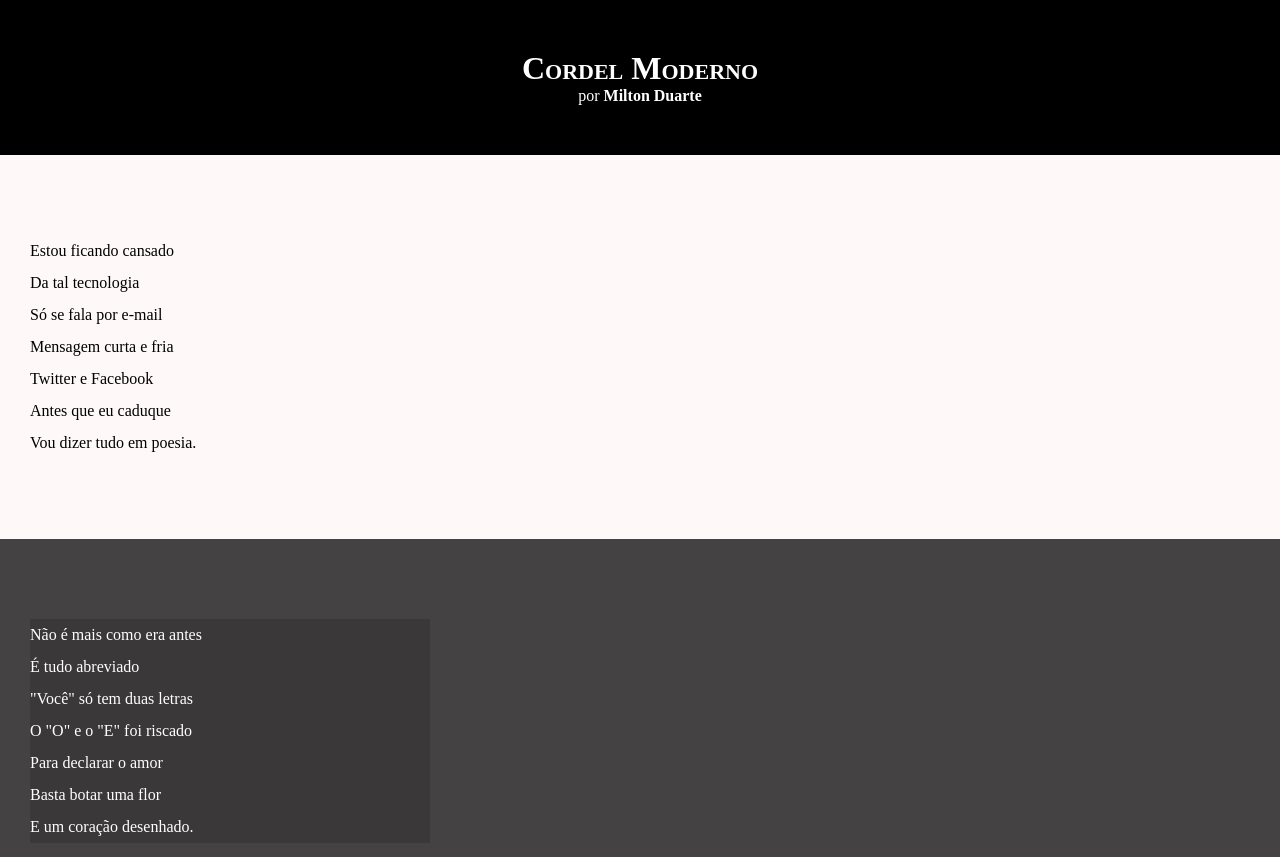
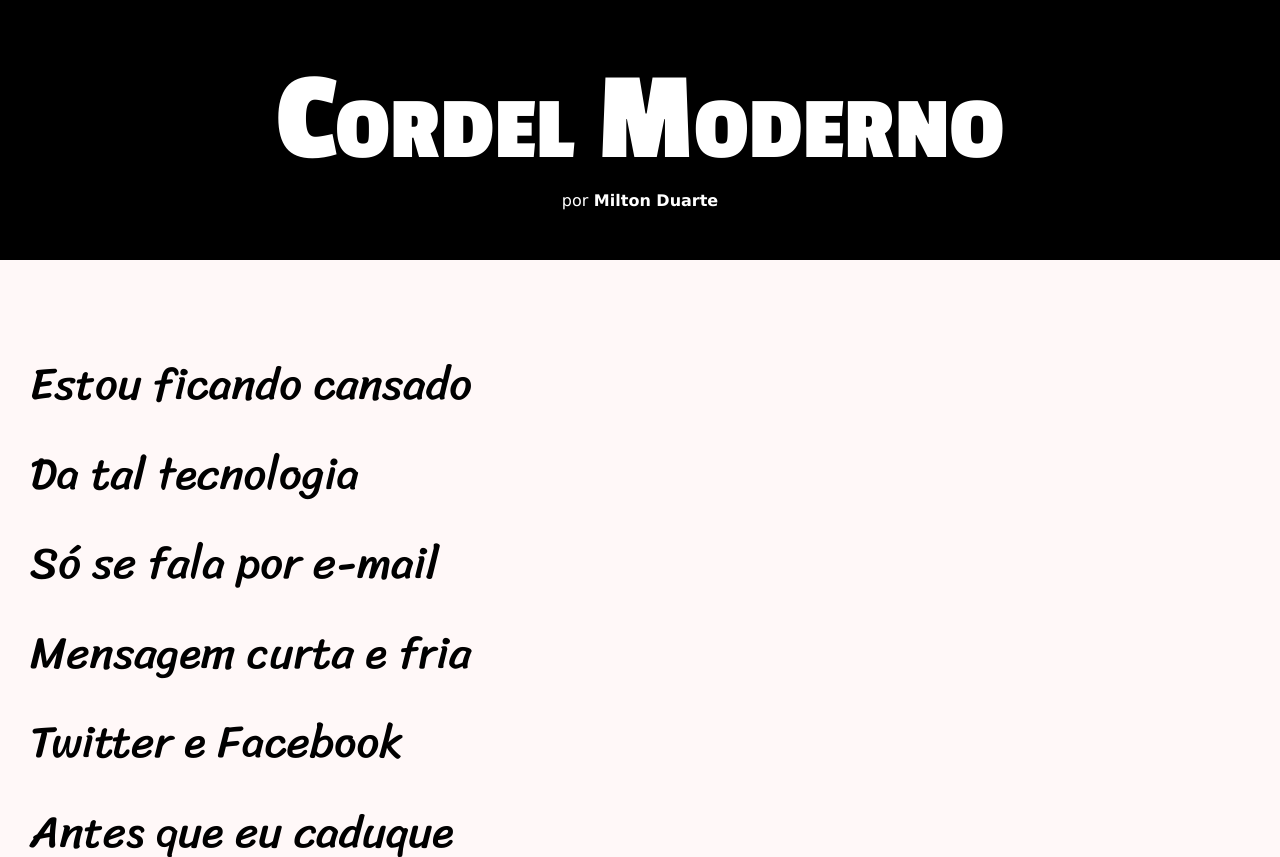
Before and after one commit to viniciusggama/HTML-CSS, a plain HTML site: page projeto site (cordel)/index.html in a window 1280 px wide. Shown: the top 857 px of the page. Drawn offline with Linux system fonts and the light colour scheme.

Commit message:
atualização de estilo

```diff
--- a/projeto site (cordel)/estilo/style.css
+++ b/projeto site (cordel)/estilo/style.css
@@ -1,4 +1,14 @@
 @charset "UTF-8";
+
+@import url('https://fonts.googleapis.com/css2?family=Passion+One:wght@400;700;900&display=swap');
+
+@import url('https://fonts.googleapis.com/css2?family=Sriracha&display=swap');
+
+:root{
+    --fonte1: verdana, geneva, tahoma, sans-serif;
+    --fonte2:'Passion One', cursive;
+    --fonte3:'Sriracha', cursive;
+}
 
 *{
     margin: 0px;
@@ -8,6 +18,7 @@
 html,body{
     min-height: 100vh;
     background-color: darkgray;
+    font-family: var(--fonte1);
 }
 
 header{
@@ -19,6 +30,8 @@ header{
 header > h1{
     padding-top: 50px;
     font-variant: small-caps; /*deixa as letras em maiusculo*/
+    font-family: var(--fonte2);
+    font-size: 10vw;
 }
 
 header > p{
@@ -40,6 +53,8 @@ section{
     padding-bottom: 10vh;
     padding-left: 30px;
     line-height: 2em; /*espaçamento entre as linhas*/
+    font-family: var(--fonte3);
+    font-size: 3.5vw;
 }
 
 section.normal{
@@ -54,7 +69,8 @@ section.imagen{
 
 section.imagen >p{
     background-color: rgba(0, 0, 0, 0.151);
-    width: 400px;
+    display: inline-block;
+    padding: 5px;
 }
 
 footer{
```
